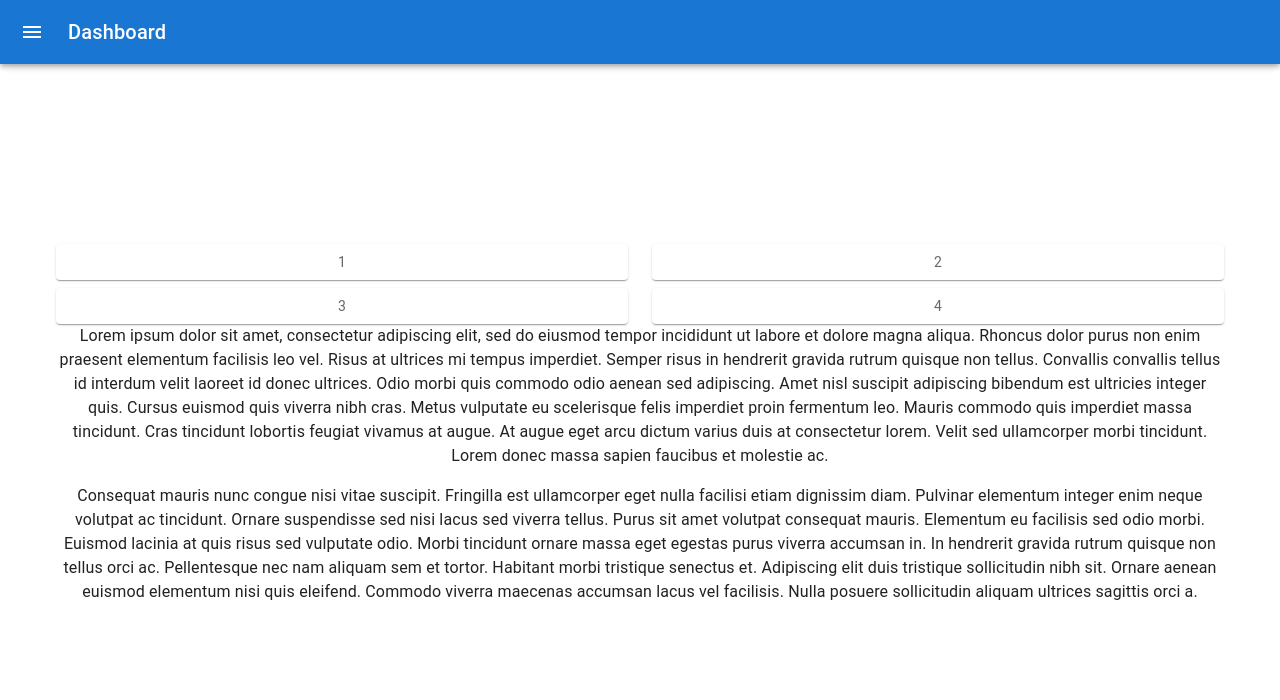
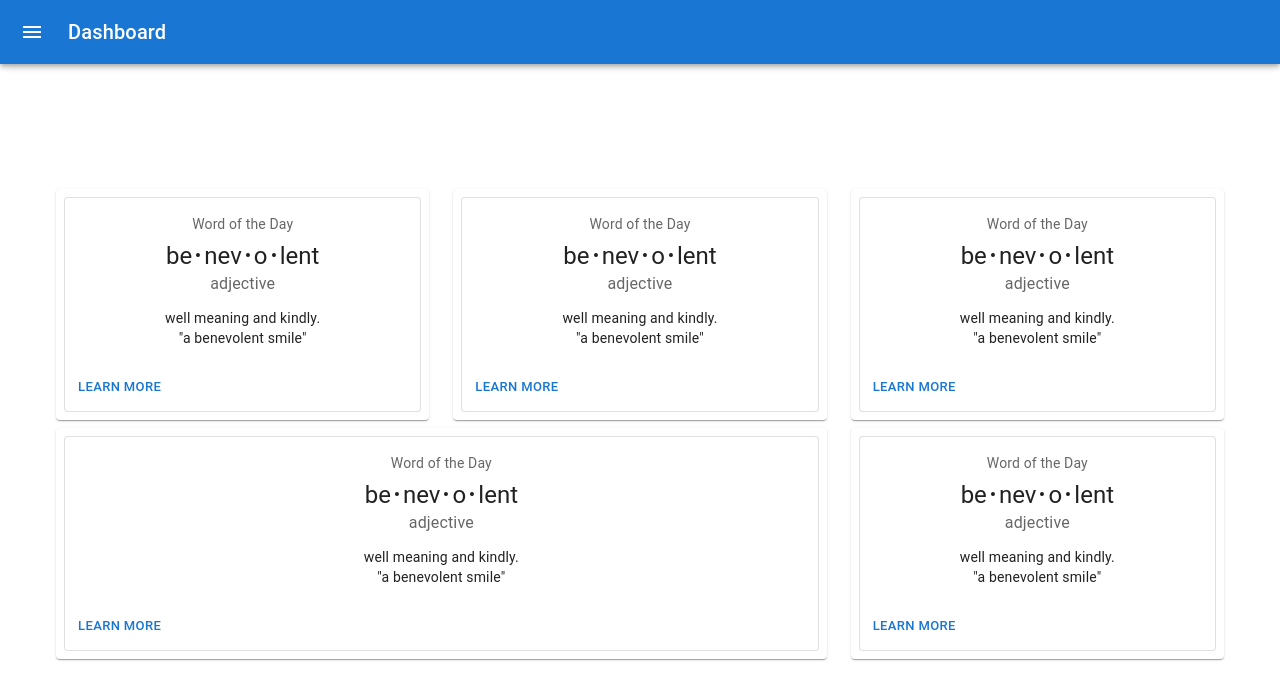
Before and after one commit to Latispq/My-Dashboard, a React (Vite) app: page / in a window 1280 px wide. Shown: the top 700 px of the page. Built offline with nearby package versions, Linux system fonts and the light colour scheme.

Commit message:
added data cards

```diff
--- /dev/null
+++ b/src/components/DataCard.jsx
@@ -0,0 +1,48 @@
+import * as React from 'react';
+import Box from '@mui/material/Box';
+import Card from '@mui/material/Card';
+import CardActions from '@mui/material/CardActions';
+import CardContent from '@mui/material/CardContent';
+import Button from '@mui/material/Button';
+import Typography from '@mui/material/Typography';
+
+const bull = (
+  <Box
+    component="span"
+    sx={{ display: 'inline-block', mx: '2px', transform: 'scale(0.8)' }}
+  >
+    •
+  </Box>
+);
+
+const card = (
+  <React.Fragment>
+    <CardContent>
+      <Typography sx={{ fontSize: 14 }} color="text.secondary" gutterBottom>
+        Word of the Day
+      </Typography>
+      <Typography variant="h5" component="div">
+        be{bull}nev{bull}o{bull}lent
+      </Typography>
+      <Typography sx={{ mb: 1.5 }} color="text.secondary">
+        adjective
+      </Typography>
+      <Typography variant="body2">
+        well meaning and kindly.
+        <br />
+        {'"a benevolent smile"'}
+      </Typography>
+    </CardContent>
+    <CardActions>
+      <Button size="small">Learn More</Button>
+    </CardActions>
+  </React.Fragment>
+);
+
+export default function OutlinedCard() {
+  return (
+    <Box sx={{ minWidth: 275 }}>
+      <Card variant="outlined">{card}</Card>
+    </Box>
+  );
+}
--- a/src/components/GridView.jsx
+++ b/src/components/GridView.jsx
@@ -3,6 +3,7 @@ import { styled } from '@mui/material/styles';
 import Grid from '@mui/material/Grid';
 import Paper from '@mui/material/Paper';
 import Box from '@mui/material/Box';
+import OutlinedCard from './DataCard';
 
 const Item = styled(Paper)(({ theme }) => ({
   backgroundColor: theme.palette.mode === 'dark' ? '#1A2027' : '#fff',
@@ -16,17 +17,20 @@ export default function RowAndColumnSpacing() {
   return (
     <Box sx={{ width: '100%' }}>
       <Grid container rowSpacing={1} columnSpacing={{ xs: 1, sm: 2, md: 3 }}>
-        <Grid item xs={6}>
-          <Item>1</Item>
+        <Grid item xs={4}>
+          <Item><OutlinedCard /></Item>
         </Grid>
-        <Grid item xs={6}>
-          <Item>2</Item>
+        <Grid item xs={4}>
+          <Item><OutlinedCard /></Item>
         </Grid>
-        <Grid item xs={6}>
-          <Item>3</Item>
+        <Grid item xs={4}>
+          <Item><OutlinedCard /></Item>
         </Grid>
-        <Grid item xs={6}>
-          <Item>4</Item>
+        <Grid item xs={8}>
+          <Item><OutlinedCard /></Item>
+        </Grid>
+        <Grid item xs={4}>
+          <Item><OutlinedCard /></Item>
         </Grid>
       </Grid>
     </Box>
--- a/src/components/Menu.jsx
+++ b/src/components/Menu.jsx
@@ -137,31 +137,10 @@ export default function PersistentDrawerLeft() {
         <DrawerHeader />
         <Typography paragraph>
             <RowAndColumnSpacing />
-          Lorem ipsum dolor sit amet, consectetur adipiscing elit, sed do eiusmod
-          tempor incididunt ut labore et dolore magna aliqua. Rhoncus dolor purus non
-          enim praesent elementum facilisis leo vel. Risus at ultrices mi tempus
-          imperdiet. Semper risus in hendrerit gravida rutrum quisque non tellus.
-          Convallis convallis tellus id interdum velit laoreet id donec ultrices.
-          Odio morbi quis commodo odio aenean sed adipiscing. Amet nisl suscipit
-          adipiscing bibendum est ultricies integer quis. Cursus euismod quis viverra
-          nibh cras. Metus vulputate eu scelerisque felis imperdiet proin fermentum
-          leo. Mauris commodo quis imperdiet massa tincidunt. Cras tincidunt lobortis
-          feugiat vivamus at augue. At augue eget arcu dictum varius duis at
-          consectetur lorem. Velit sed ullamcorper morbi tincidunt. Lorem donec massa
-          sapien faucibus et molestie ac.
+
         </Typography>
         <Typography paragraph>
-          Consequat mauris nunc congue nisi vitae suscipit. Fringilla est ullamcorper
-          eget nulla facilisi etiam dignissim diam. Pulvinar elementum integer enim
-          neque volutpat ac tincidunt. Ornare suspendisse sed nisi lacus sed viverra
-          tellus. Purus sit amet volutpat consequat mauris. Elementum eu facilisis
-          sed odio morbi. Euismod lacinia at quis risus sed vulputate odio. Morbi
-          tincidunt ornare massa eget egestas purus viverra accumsan in. In hendrerit
-          gravida rutrum quisque non tellus orci ac. Pellentesque nec nam aliquam sem
-          et tortor. Habitant morbi tristique senectus et. Adipiscing elit duis
-          tristique sollicitudin nibh sit. Ornare aenean euismod elementum nisi quis
-          eleifend. Commodo viverra maecenas accumsan lacus vel facilisis. Nulla
-          posuere sollicitudin aliquam ultrices sagittis orci a.
+
         </Typography>
       </Main>
     </Box>
```
